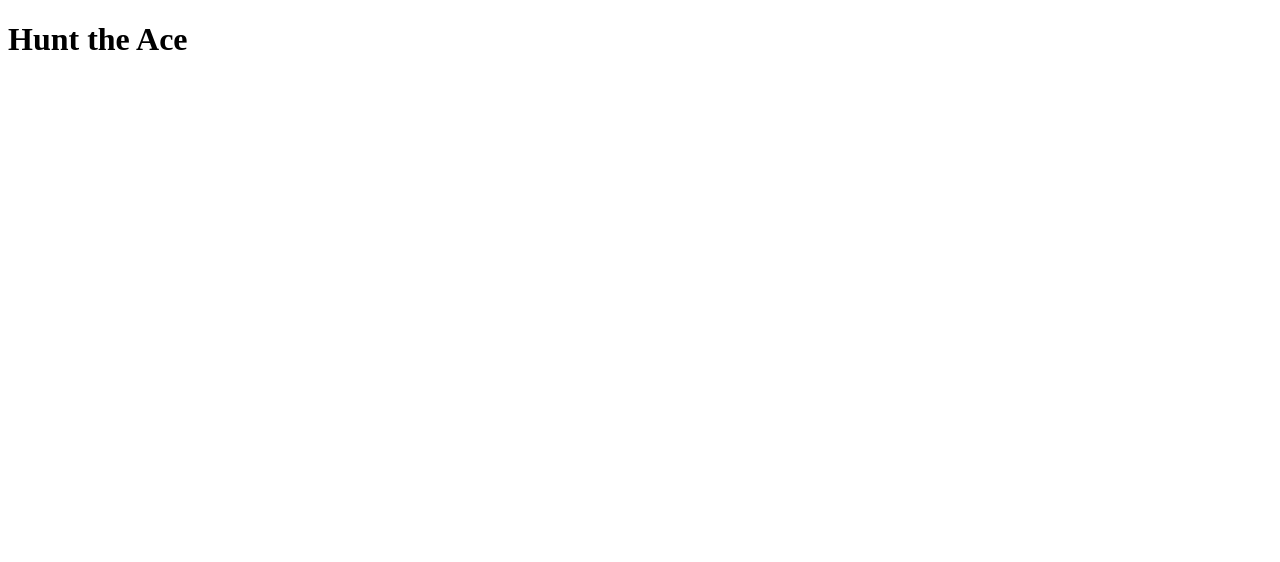
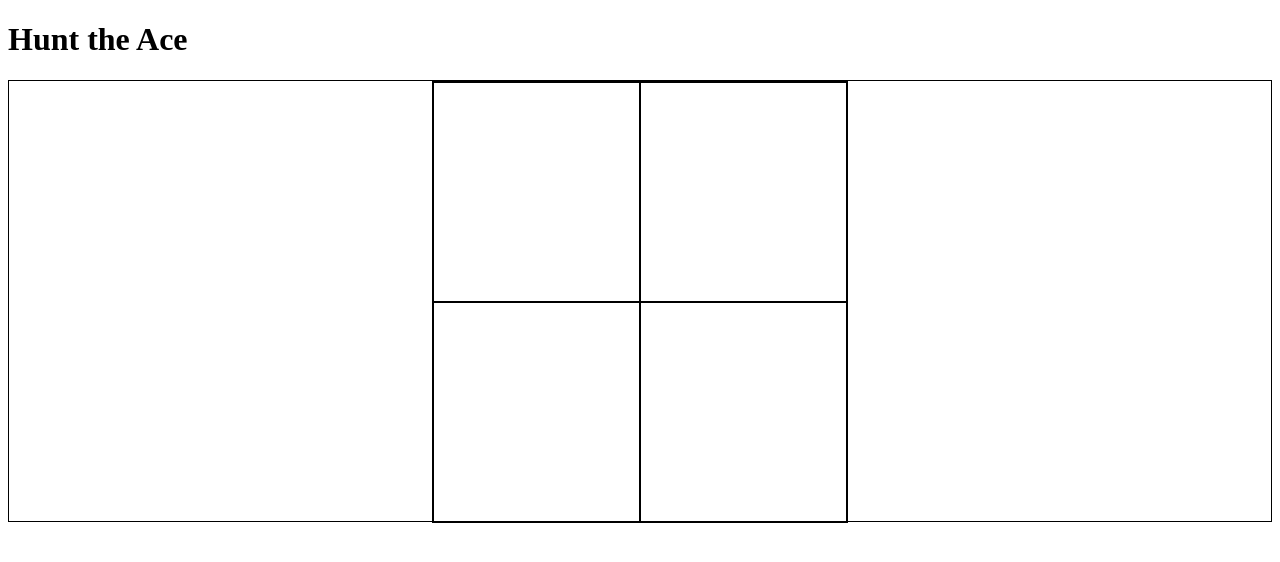
Before and after one commit to dylanawhite92/hunt-the-ace, a plain HTML site: page index.html in a window 1280 px wide. Drawn offline with Linux system fonts and the light colour scheme.

Commit message:
grid within gameplay area created, placeholder borders to see individual cells

```diff
--- a/style.css
+++ b/style.css
@@ -1,11 +1,52 @@
 :root {
     --card-width: 157px;
     --card-height: 220px;
+    --num-cards: 4;
+    --card-horizontal-space: 100px;
+}
+
+body {
+    height: 100vh;
+}
+
+/* set display of card field */
+main {
+    height: 55%;
+    display: flex;
+    justify-content: center;
+    border: 1px solid black;
 }
 
 .card-container {
-    margin-top: 30px;
     position: relative;
+    height: 100%;
+    width: calc(var(--card-width) * var(--num-cards) / 2 + var(--card-horizontal-space));
+    display: grid;
+    grid-template-columns: 1fr 1fr;
+    grid-template-rows: 1fr 1fr;
+    grid-template-areas: "a b"
+                         "c d";
+    border: 1px solid black;
+}
+
+.card-pos-a {
+    grid-area: a;
+    border: 1px solid black;
+}
+
+.card-pos-b {
+    grid-area: b;
+    border: 1px solid black;
+}
+
+.card-pos-c {
+    grid-area: c;
+    border: 1px solid black;
+}
+
+.card-pos-d {
+    grid-area: d;
+    border: 1px solid black;
 }
 
 .card {
```
